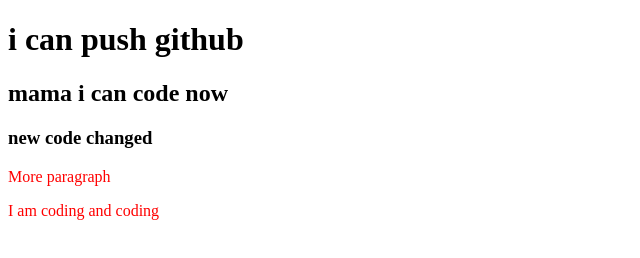
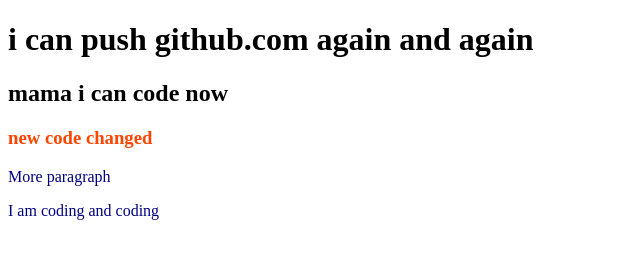
Before and after one commit to md-mursalin-mondol/my-second-repo, a plain HTML site: page index.html in a window 1280 px wide. Shown: the whole page, without its empty margins (0-640 px from the left). Drawn offline with Linux system fonts and the light colour scheme.

Commit message:
again and again

```diff
--- a/index.html
+++ b/index.html
@@ -7,7 +7,7 @@
     <title>My-second-repo</title>
 </head>
 <body>
-    <h1> i can push github</h1>
+    <h1> i can push github.com again and again</h1>
     <h2>mama i can code now</h2>
     <h3>new code changed</h3>
     <p>More paragraph</p>
--- a/style.css
+++ b/style.css
@@ -1,3 +1,6 @@
 p  {
-    color: red;
+    color: navy;
 }
+h3{
+    color: orangered;
+}
```
